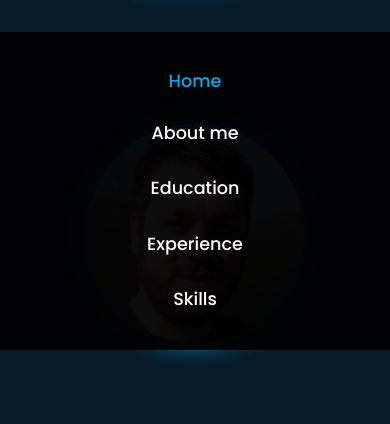
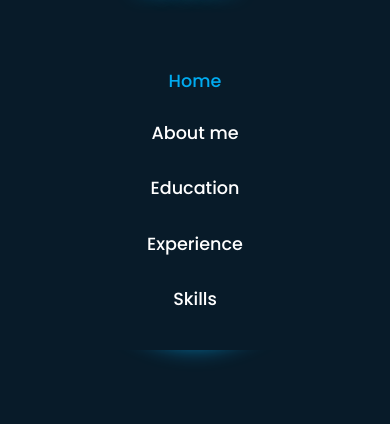
Before and after one commit to blaskodaniel/blaskodaniel.github.io, a plain HTML site: page index.html in a window 390 px wide. Both pictures are taken after a click on the icon 327 px from the left and 55 px from the top of the page. Shown: the part 78-502 px from the top of the page. Drawn offline with nearby package versions, Linux system fonts and the light colour scheme.

Commit message:
navbar open animate

```diff
--- a/css/style.css
+++ b/css/style.css
@@ -477,13 +477,12 @@ span {
   .navbar {
     position: absolute;
     top: 100%;
-    right: 0;
+    left: -100%;
     width: 100%;
     padding: 1rem 3%;
-    background: rgba(0, 0, 0, 0.95);
+    background: var(--bg-color);
     backdrop-filter: blur(20px);
     text-align: center;
-    display: none;
     transition: 0.25s ease;
     transition-delay: 0.25s;
   }
@@ -495,6 +494,7 @@ span {
   }
 
   .navbar.active {
+    left: 0;
     display: block;
     transition-delay: 0s;
   }
```
